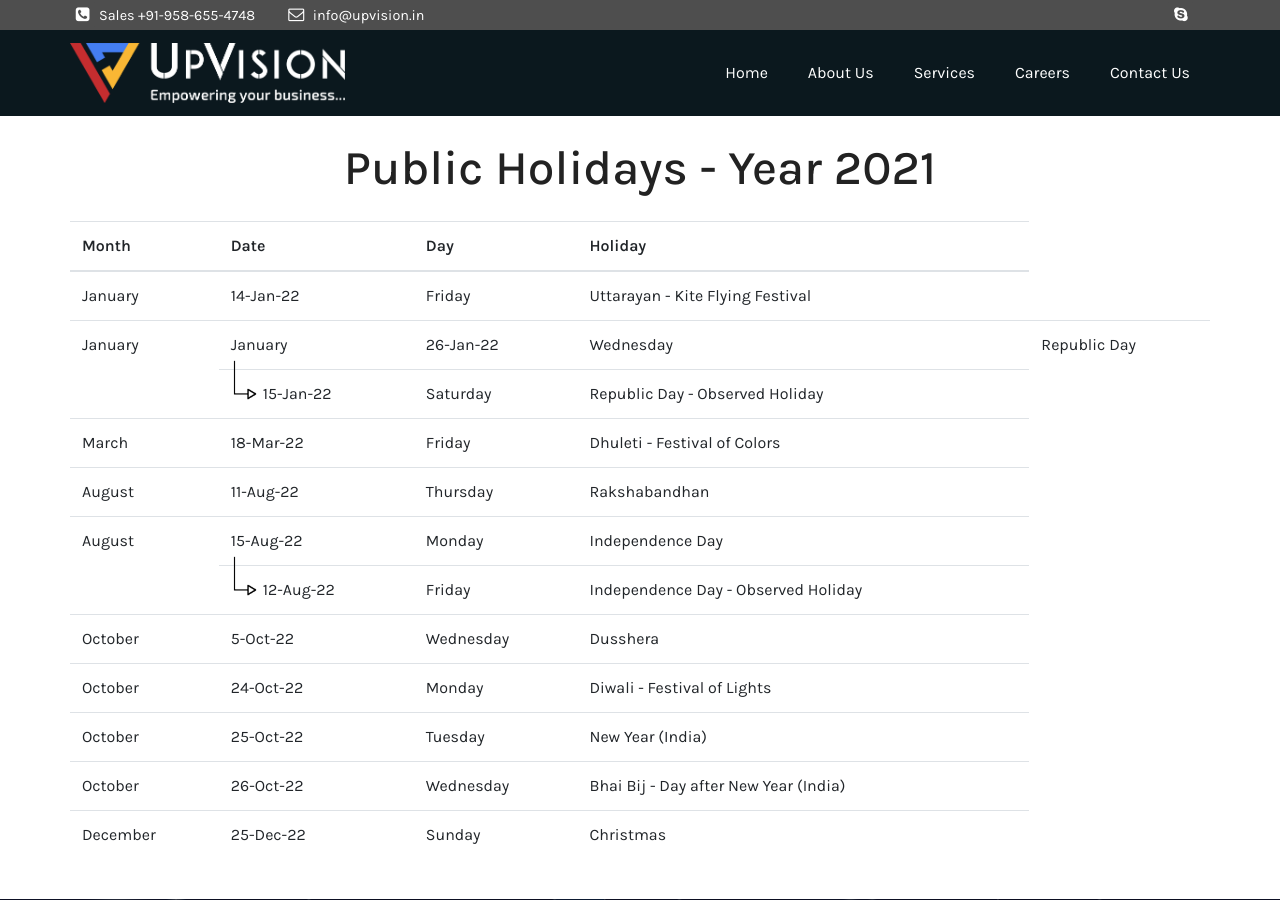
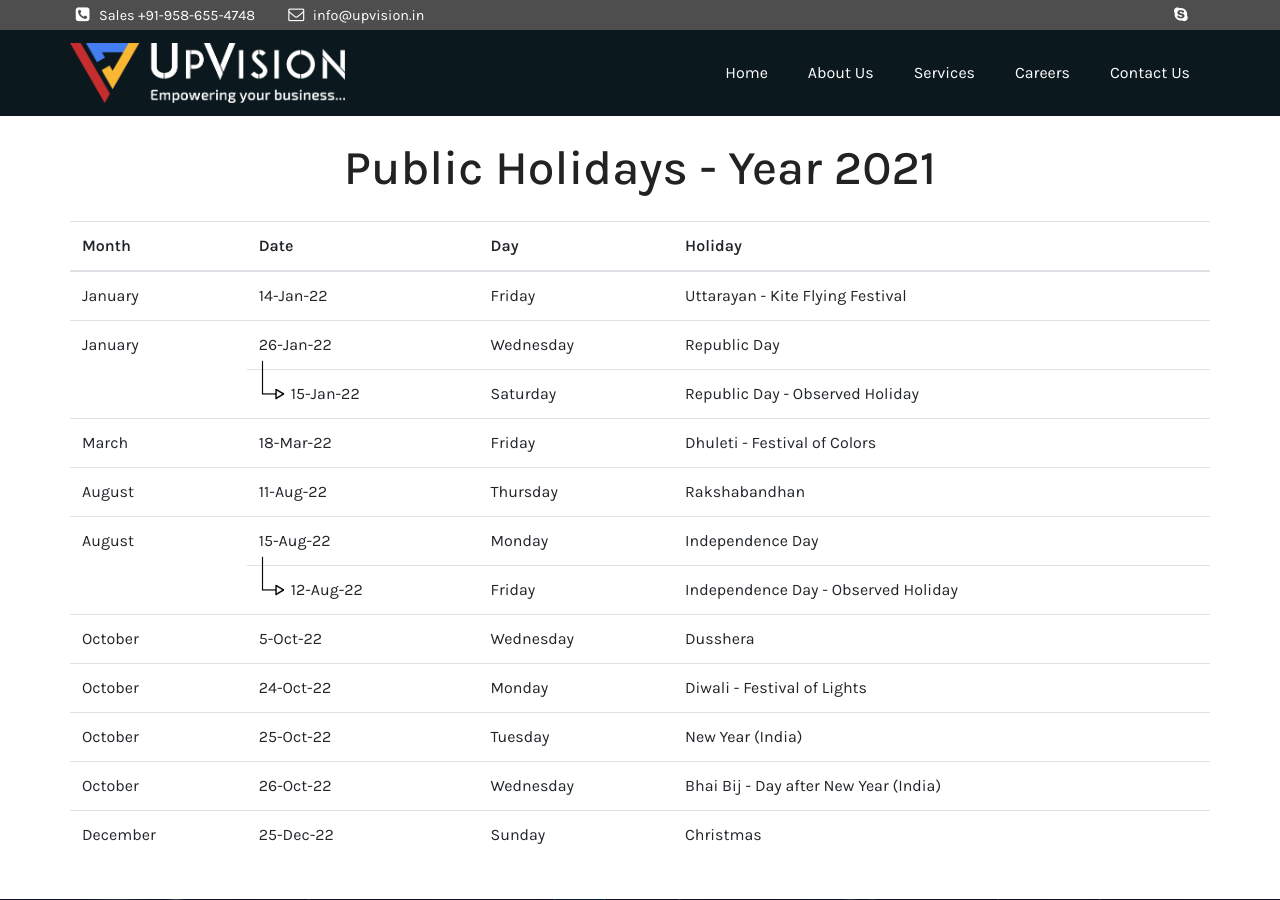
Before and after one commit to upvision-in/www.upvision.in, a Jekyll site: the page built from pages/public-holidays.html, in a window 1280 px wide and 900 px high. Built offline with Jekyll 4.4.1, drawn with Linux system fonts in a browser that asks for light colours.

Commit message:
holidays page issue fixed

```diff
--- a/pages/public-holidays.html
+++ b/pages/public-holidays.html
@@ -25,7 +25,6 @@ desription: List of public holidays we observe.
                 </tr>
                 <tr>
                     <td rowspan="2">January</td>
-                    <td>January</td>
                     <td>26-Jan-22</td>
                     <td>Wednesday</td>
                     <td>Republic Day</td>
```
Also changed, not shown: assets/images/logo/UpVision.FullLogo.H128.Black.png (added).
